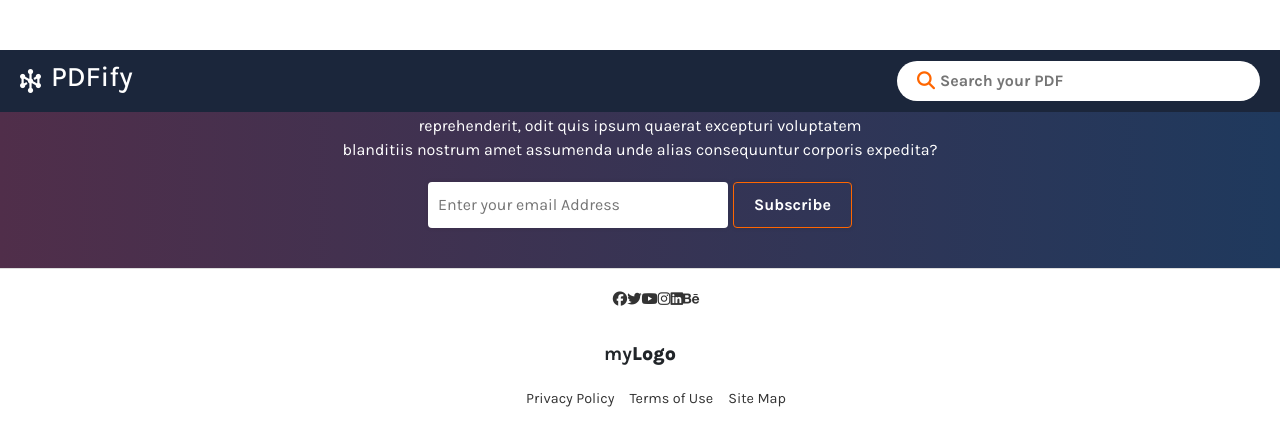
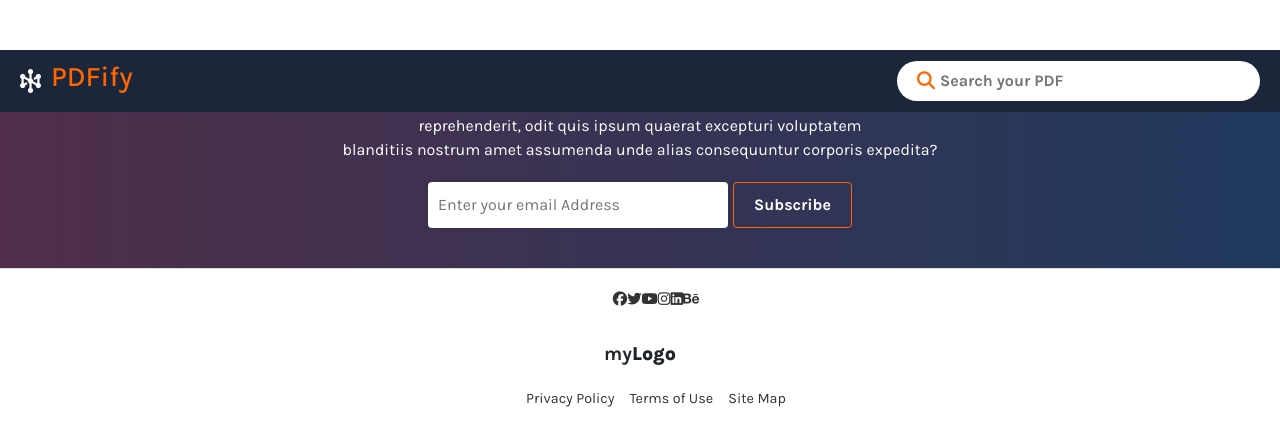
Before and after one commit to kunalkr07/react_pdf_viewer-and-reader, a React (Vite) app: page /about in a window 1280 px wide. Shown: the top 446 px of the page. Built offline with nearby package versions, Linux system fonts and the light colour scheme; a web font is replaced by a local one.

Commit message:
fixed bug

```diff
--- a/index.html
+++ b/index.html
@@ -16,10 +16,7 @@
       href="https://fonts.googleapis.com/css2?family=Karla:ital,wght@0,200..800;1,200..800&family=Montserrat:ital,wght@0,100..900;1,100..900&family=Playfair+Display:ital,wght@0,400..900;1,400..900&family=Poppins:ital,wght@0,100;0,200;0,300;0,400;0,500;0,600;0,700;0,800;0,900;1,100;1,200;1,300;1,400;1,500;1,600;1,700;1,800;1,900&display=swap"
       rel="stylesheet"
     />
-    <link
-    rel="stylesheet"
-    href="https://cdnjs.cloudflare.com/ajax/libs/animate.css/4.1.1/animate.min.css"
-  />
+
     <link rel="stylesheet" href="https://cdnjs.cloudflare.com/ajax/libs/font-awesome/6.7.2/css/all.min.css" integrity="sha512-Evv84Mr4kqVGRNSgIGL/F/aIDqQb7xQ2vcrdIwxfjThSH8CSR7PBEakCr51Ck+w+/U6swU2Im1vVX0SVk9ABhg==" crossorigin="anonymous" referrerpolicy="no-referrer" />
     <title>Pdf Reader</title>
   </head>
--- a/src/components/Navbar.jsx
+++ b/src/components/Navbar.jsx
@@ -44,7 +44,7 @@ export default function Navbar({ onSearch }) {
           className="fa-duotone fa-solid fa-hexagon-nodes"
           onClick={toggleSidebar}
         ></i>
-          <h3>PDFify</h3>
+          <h3><Link to="/">PDFify</Link></h3>
         </div>
 
         <ul className={`links ${isOpen ? "active" : ""} animate__animated animate__backInLeft`}>
--- a/src/components/index.css
+++ b/src/components/index.css
@@ -29,7 +29,10 @@ nav {
   justify-content: center;
   align-items: center;
 }
-
+.logo-name>h3>a{
+    text-decoration: none;
+    color:#ff6600;
+}
 nav > ul {
   display: flex;
   position: absolute;
```
